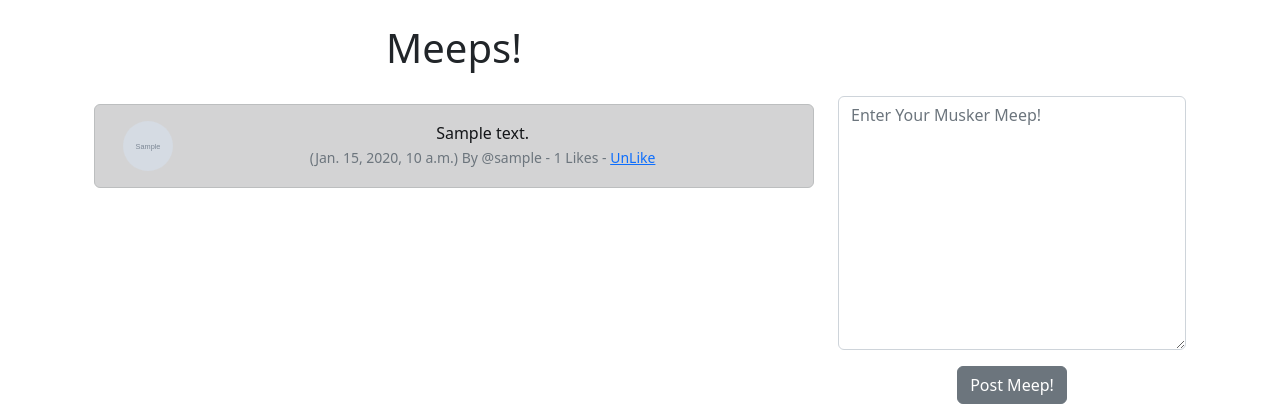
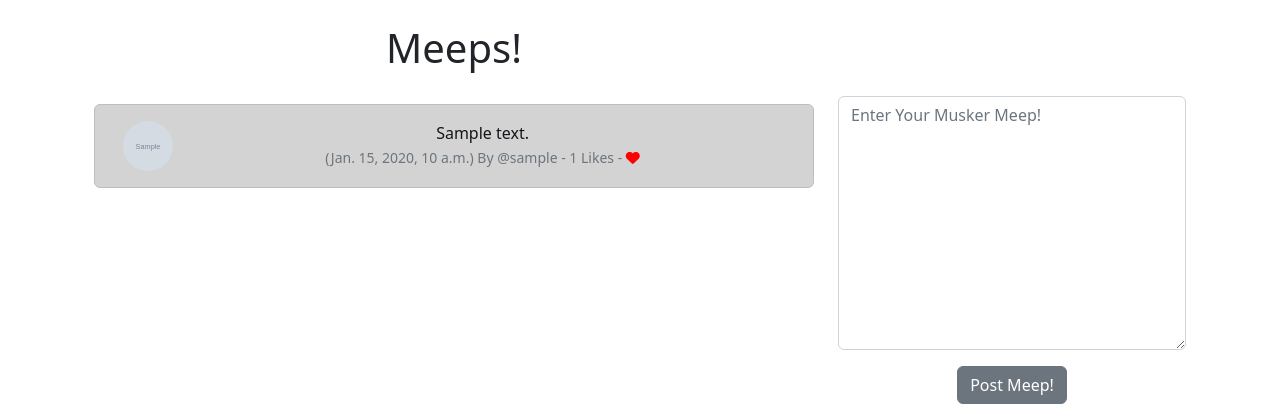
Before and after one commit to CapitainFan/Beeper, a Django app: page / in a window 1280 px wide. Shown: the part 56-476 px from the top of the page. Run offline with Django 4.2, Linux system fonts and the light colour scheme; a user stored in the database is signed in; tables that the repository leaves empty hold one stand-in row (values such as "Sample post"); grey boxes marked "Sample" are stand-in pictures; some libraries are stand-ins or nearby versions.

Commit message:
added a heart image

```diff
--- a/social/musker/templates/base.html
+++ b/social/musker/templates/base.html
@@ -5,6 +5,8 @@
     <meta name="viewport" content="width=device-width, initial-scale=1">
     <title>Musker Twitter Clone</title>
     <link href="https://cdn.jsdelivr.net/npm/bootstrap@5.2.3/dist/css/bootstrap.min.css" rel="stylesheet" integrity="sha384-rbsA2VBKQhggwzxH7pPCaAqO46MgnOM80zW1RWuH61DGLwZJEdK2Kadq2F9CUG65" crossorigin="anonymous">
+    <script src="https://kit.fontawesome.com/596672df2e.js" crossorigin="anonymous"></script>
+
   </head>
 
   <body>
--- a/social/musker/templates/home.html
+++ b/social/musker/templates/home.html
@@ -28,10 +28,15 @@
 							- {{ meep.number_of_likes }} Likes -
 
 							{% if user in meep.likes.all %}
-							<a href="{% url 'meep_like' meep.id %}">UnLike</a>
+								<a href="{% url 'meep_like' meep.id %}">
+									<i class="fa-solid fa-heart" style="color:red"></i>
+								</a>
 							{% else %}
-								<a href="{% url 'meep_like' meep.id %}">Like</a>
-							{% endif %}		  				</small>
+								<a href="{% url 'meep_like' meep.id %}">
+									<i class="fa fa-heart-o" style="color:red"></i>
+								</a>
+							{% endif %}
+						</small>
 					</div>
 
 					<br/><br/>
--- a/social/musker/views.py
+++ b/social/musker/views.py
@@ -18,7 +18,7 @@ def meep_like(request, pk):
 			meep.likes.add(request.user)
 		return redirect(request.META.get("HTTP_REFERER"))
 	else:
-		messages.success(request, ("You Must Be Logged In To View That Page..."))
+		messages.success(request, ("You Must Be Logged In To Like This Meep..."))
 		return redirect('home')
 
 
```
Also changed, not shown: social/musker/templates/profile.html (+6 -2 lines).
